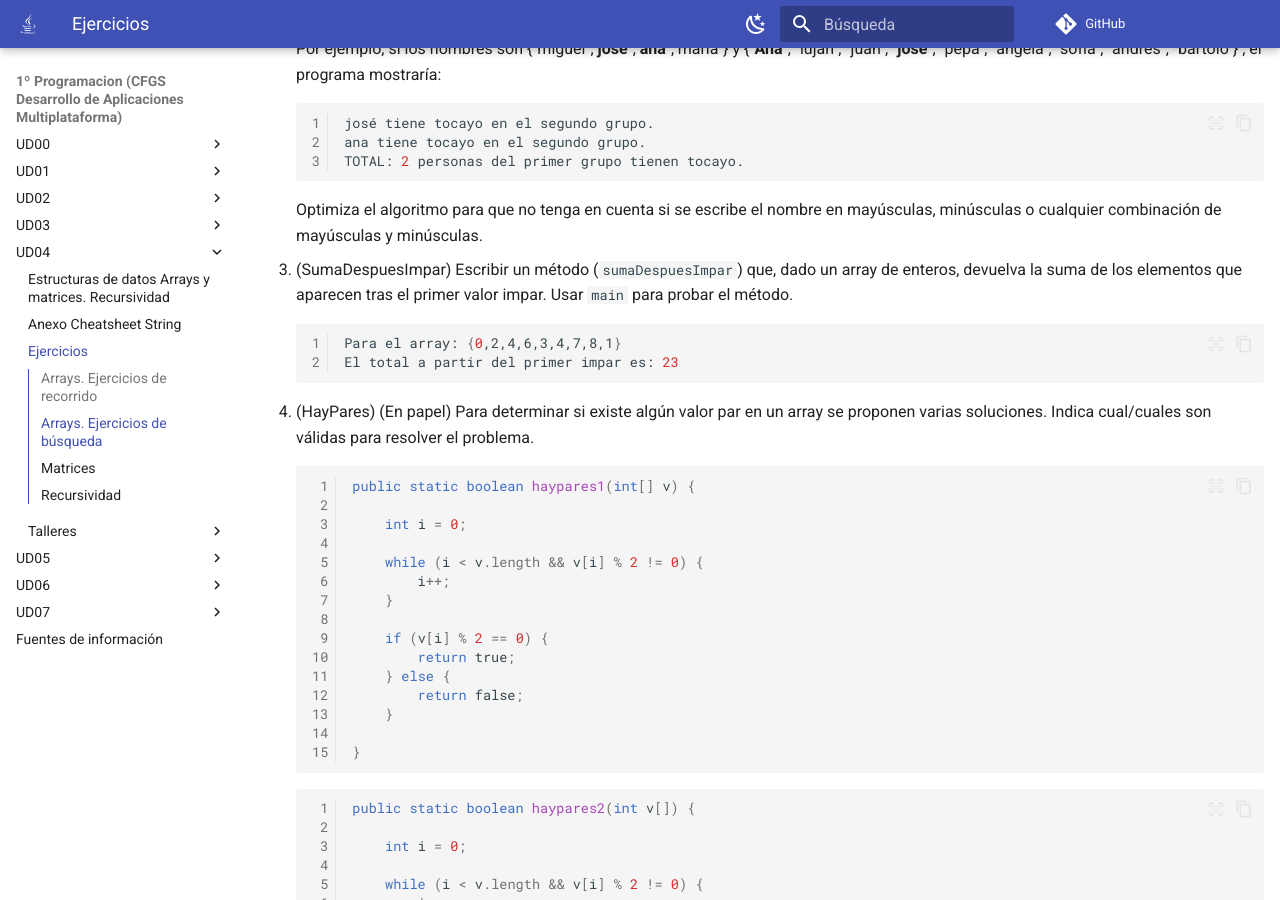
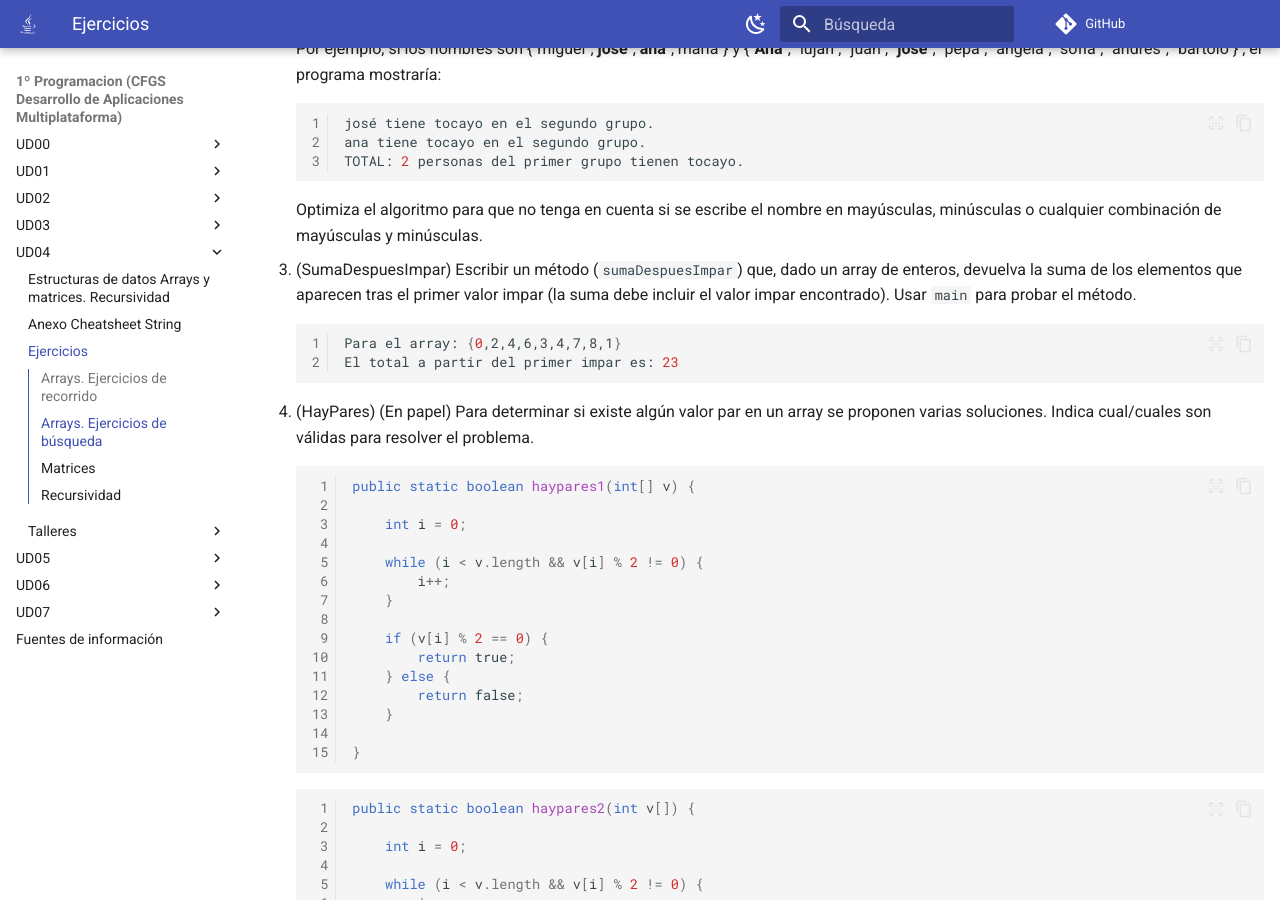
Before and after one commit to martinezpenya/1DAMProgramacion, an MkDocs documentation site: the page built from docs/UD04/UD04_ejercicios_ES.md, in a window 1280 px wide and 900 px high, scrolled down 3909 px. Built offline with MkDocs 1.6.1 and Material for MkDocs 9.7.7, drawn with Linux system fonts in a browser that asks for light colours; emoji names are drawn with the system emoji font; comment, search, counter and statistics services are not loaded.

Commit message:
fix: clarify sumaDespuesDeImpart exercise

````diff
--- a/docs/UD04/UD04_ejercicios_ES.md
+++ b/docs/UD04/UD04_ejercicios_ES.md
@@ -147,7 +147,7 @@
 
     Optimiza el algoritmo para que no tenga en cuenta si se escribe el nombre en mayúsculas, minúsculas o cualquier combinación de mayúsculas y minúsculas.
 
-3. (SumaDespuesImpar) Escribir un método (`sumaDespuesImpar`) que, dado un array de enteros, devuelva la suma de los elementos que aparecen tras el primer valor impar. Usar `main` para probar el método.
+3. (SumaDespuesImpar) Escribir un método (`sumaDespuesImpar`) que, dado un array de enteros, devuelva la suma de los elementos que aparecen tras el primer valor impar (la suma debe incluir el valor impar encontrado). Usar `main` para probar el método.
 
     ```sh
     Para el array: {0,2,4,6,3,4,7,8,1}
````
